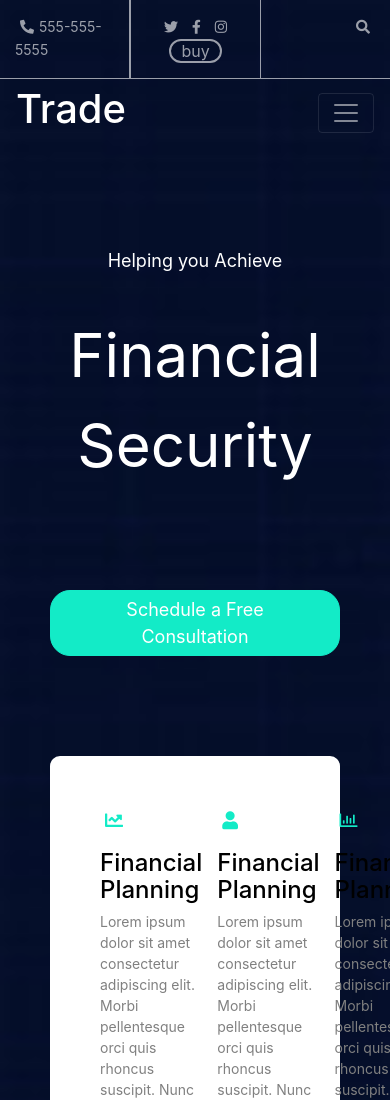
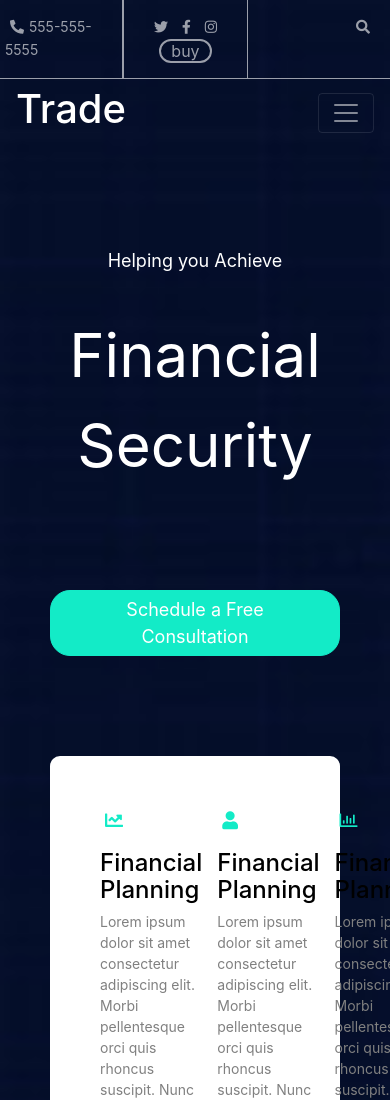
Before and after one commit to akshaypopli/frontEndPrac, a plain HTML site: page index.html in a window 390 px wide. Shown: the top 1100 px of the page. Drawn offline with nearby package versions, Linux system fonts and the light colour scheme.

Commit message:
style changes

```diff
--- a/styles/styles.css
+++ b/styles/styles.css
@@ -160,9 +160,8 @@ ul > * {
 }
 
 /* changes according to size of window */
-@media screen and (max-width: 720px) {
+@media screen and (max-width: 990px) {
     body {
-      background-color: darkgrey;
       background-size: cover;
     }
 
@@ -185,15 +184,19 @@ ul > * {
     .c-contact{
         text-align: left;
         border-right: 1px solid #fff;
-        padding: 15px;
+        padding: 15px 5px;
     }
 
     .c-search {
         text-align: right;
     }
+
+    .c-social {
+        padding: 15px 5px;
+    }
 }
 
-@media screen and (min-width: 721px) {
+@media screen and (min-width: 767px) {
     body {
       background-color: darkgrey;
       background-size: cover;
```
